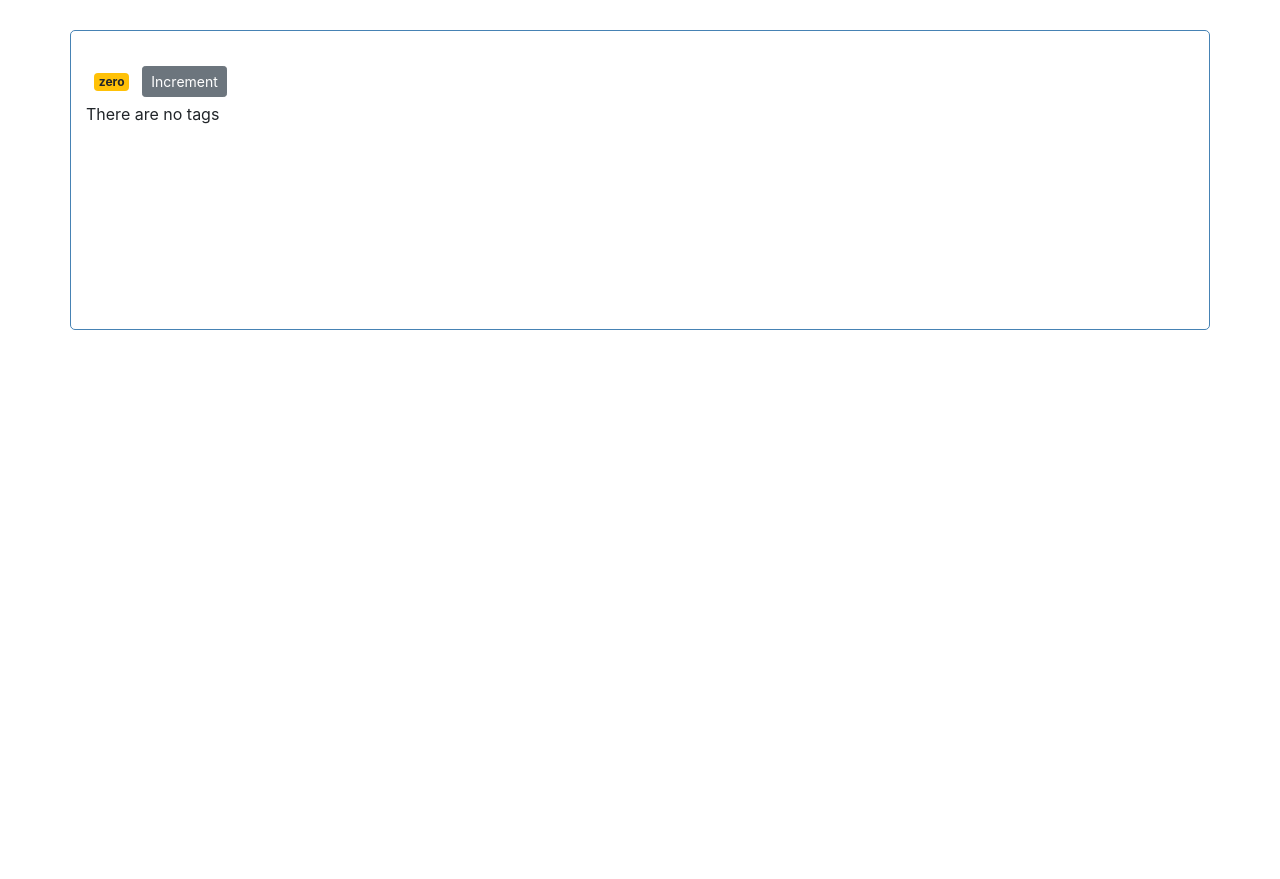
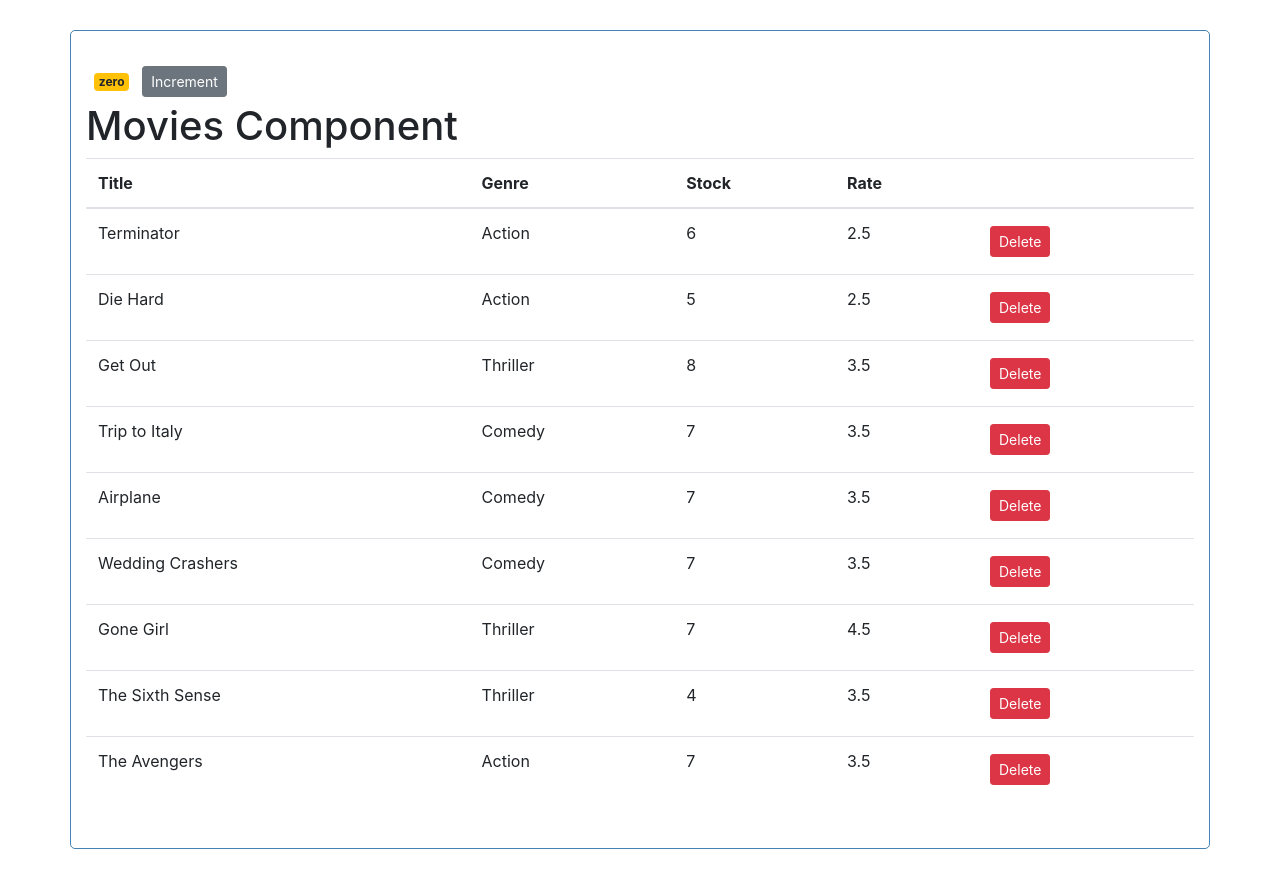
Before and after one commit to DilshanUdawaththa/Counter-App-ReactJS, a React (Create React App) app: page / in a window 1280 px wide. Before the commit the page ends 800 px from the top, so only its background shows below. Built offline with nearby package versions, Linux system fonts and the light colour scheme.

Commit message:
Movies component is created

```diff
--- a/package.json
+++ b/package.json
@@ -7,6 +7,7 @@
     "@testing-library/react": "^11.2.7",
     "@testing-library/user-event": "^12.8.3",
     "bootstrap": "^4.1.1",
+    "font-awesome": "^4.7.0",
     "react": "^17.0.2",
     "react-dom": "^17.0.2",
     "react-scripts": "4.0.3",
--- a/src/App.js
+++ b/src/App.js
@@ -1,9 +1,11 @@
-import Counter from './components/counter';
+import Counter from "./components/counter";
+import Movies from "./components/movies";
 
 function App() {
   return (
     <div className="container">
-      <Counter/>
+      <Counter />
+      <Movies />
     </div>
   );
 }
--- a/src/components/counter.jsx
+++ b/src/components/counter.jsx
@@ -1,7 +1,7 @@
 import React, { Component } from "react";
 
 class Counter extends Component {
-  state = { count: 0, tags: [] };
+  state = { count: 0};
 
   handleIncrement = () => {
       this.setState({count: this.state.count + 1});
@@ -12,15 +12,15 @@
       <React.Fragment>
         <span className={this.getBadgeClasses()}>{this.formatCount()}</span>
         <button onClick={this.handleIncrement} className="btn btn-secondary btn-sm">Increment</button>
-        {this.renderTags()}
+        {/* {this.renderTags()} */}
       </React.Fragment>
     );
 }
 
-renderTags() {
-    if(this.state.tags.length === 0) return <p>There are no tags</p>;
-    return <ul>{this.state.tags.map((tag) => (<li key={tag}>{tag}</li>))}</ul>;
-  }
+// renderTags() {
+//     if(this.state.tags.length === 0) return <p>There are no tags</p>;
+//     return <ul>{this.state.tags.map((tag) => (<li key={tag}>{tag}</li>))}</ul>;
+//   }
 
   getBadgeClasses() {
     let classes = "m-2 badge badge-";
--- /dev/null
+++ b/src/components/movies.jsx
@@ -0,0 +1,45 @@
+import React, { Component } from "react";
+import { getMovies } from "../services/fakeMovieService";
+
+class Movies extends Component {
+  state = {
+    movies: getMovies()
+  };
+
+  handleDelete = (movie) => {
+    const movies = this.state.movies.filter(m => m._id !== movie._id);
+    this.setState({movies: movies});
+  }
+
+  render() {
+    return (
+      <React.Fragment>
+        <h1>Movies Component</h1>
+        <table className="table">
+          <thead>
+            <tr>
+              <th>Title</th>
+              <th>Genre</th>
+              <th>Stock</th>
+              <th>Rate</th>
+              <th></th>
+            </tr>
+          </thead>
+          <tbody>
+            {this.state.movies.map((movie) => (
+              <tr key={movie._id}>
+                <td>{movie.title}</td>
+                <td>{movie.genre.name}</td>
+                <td>{movie.numberInStock}</td>
+                <td>{movie.dailyRentalRate}</td>
+                <td><button onClick={() => this.handleDelete(movie)} className="btn btn-danger btn-sm">Delete</button></td>
+              </tr>
+            ))}
+          </tbody>
+        </table>
+      </React.Fragment>
+    );
+  }
+}
+
+export default Movies;
--- a/src/index.css
+++ b/src/index.css
@@ -1,5 +1,3 @@
-@import url('https://fonts.googleapis.com/css2?family=Poppins:wght@300;400&display=swap');
-
 * {
   box-sizing: border-box;
   margin: 0;
--- a/src/index.js
+++ b/src/index.js
@@ -4,6 +4,7 @@
 import App from './App';
 import reportWebVitals from './reportWebVitals';
 import 'bootstrap/dist/css/bootstrap.css';
+import 'font-awesome/css/font-awesome.css';
 
 ReactDOM.render(
   <React.StrictMode>
--- /dev/null
+++ b/src/services/fakeGenreService.js
@@ -0,0 +1,9 @@
+export const genres = [
+    { _id: "5b21ca3eeb7f6fbccd471818", name: "Action" },
+    { _id: "5b21ca3eeb7f6fbccd471814", name: "Comedy" },
+    { _id: "5b21ca3eeb7f6fbccd471820", name: "Thriller" }
+  ];
+
+  export function getGenres() {
+    return genres.filter(g => g);
+  }
--- /dev/null
+++ b/src/services/fakeMovieService.js
@@ -0,0 +1,97 @@
+import * as genresAPI from "./fakeGenreService";
+
+const movies = [
+  {
+    _id: "5b21ca3eeb7f6fbccd471815",
+    title: "Terminator",
+    genre: { _id: "5b21ca3eeb7f6fbccd471818", name: "Action" },
+    numberInStock: 6,
+    dailyRentalRate: 2.5,
+    publishDate: "2018-01-03T19:04:28.809Z"
+  },
+  {
+    _id: "5b21ca3eeb7f6fbccd471816",
+    title: "Die Hard",
+    genre: { _id: "5b21ca3eeb7f6fbccd471818", name: "Action" },
+    numberInStock: 5,
+    dailyRentalRate: 2.5
+  },
+  {
+    _id: "5b21ca3eeb7f6fbccd471817",
+    title: "Get Out",
+    genre: { _id: "5b21ca3eeb7f6fbccd471820", name: "Thriller" },
+    numberInStock: 8,
+    dailyRentalRate: 3.5
+  },
+  {
+    _id: "5b21ca3eeb7f6fbccd471819",
+    title: "Trip to Italy",
+    genre: { _id: "5b21ca3eeb7f6fbccd471814", name: "Comedy" },
+    numberInStock: 7,
+    dailyRentalRate: 3.5
+  },
+  {
+    _id: "5b21ca3eeb7f6fbccd47181a",
+    title: "Airplane",
+    genre: { _id: "5b21ca3eeb7f6fbccd471814", name: "Comedy" },
+    numberInStock: 7,
+    dailyRentalRate: 3.5
+  },
+  {
+    _id: "5b21ca3eeb7f6fbccd47181b",
+    title: "Wedding Crashers",
+    genre: { _id: "5b21ca3eeb7f6fbccd471814", name: "Comedy" },
+    numberInStock: 7,
+    dailyRentalRate: 3.5
+  },
+  {
+    _id: "5b21ca3eeb7f6fbccd47181e",
+    title: "Gone Girl",
+    genre: { _id: "5b21ca3eeb7f6fbccd471820", name: "Thriller" },
+    numberInStock: 7,
+    dailyRentalRate: 4.5
+  },
+  {
+    _id: "5b21ca3eeb7f6fbccd47181f",
+    title: "The Sixth Sense",
+    genre: { _id: "5b21ca3eeb7f6fbccd471820", name: "Thriller" },
+    numberInStock: 4,
+    dailyRentalRate: 3.5
+  },
+  {
+    _id: "5b21ca3eeb7f6fbccd471821",
+    title: "The Avengers",
+    genre: { _id: "5b21ca3eeb7f6fbccd471818", name: "Action" },
+    numberInStock: 7,
+    dailyRentalRate: 3.5
+  }
+];
+
+export function getMovies() {
+  return movies;
+}
+
+export function getMovie(id) {
+  return movies.find(m => m._id === id);
+}
+
+export function saveMovie(movie) {
+  let movieInDb = movies.find(m => m._id === movie._id) || {};
+  movieInDb.name = movie.name;
+  movieInDb.genre = genresAPI.genres.find(g => g._id === movie.genreId);
+  movieInDb.numberInStock = movie.numberInStock;
+  movieInDb.dailyRentalRate = movie.dailyRentalRate;
+
+  if (!movieInDb._id) {
+    movieInDb._id = Date.now();
+    movies.push(movieInDb);
+  }
+
+  return movieInDb;
+}
+
+export function deleteMovie(id) {
+  let movieInDb = movies.find(m => m._id === id);
+  movies.splice(movies.indexOf(movieInDb), 1);
+  return movieInDb;
+}
```
Also changed, not shown: public/robots.txt (deleted), 1 other file (tests, documents, lock files or other folders).
